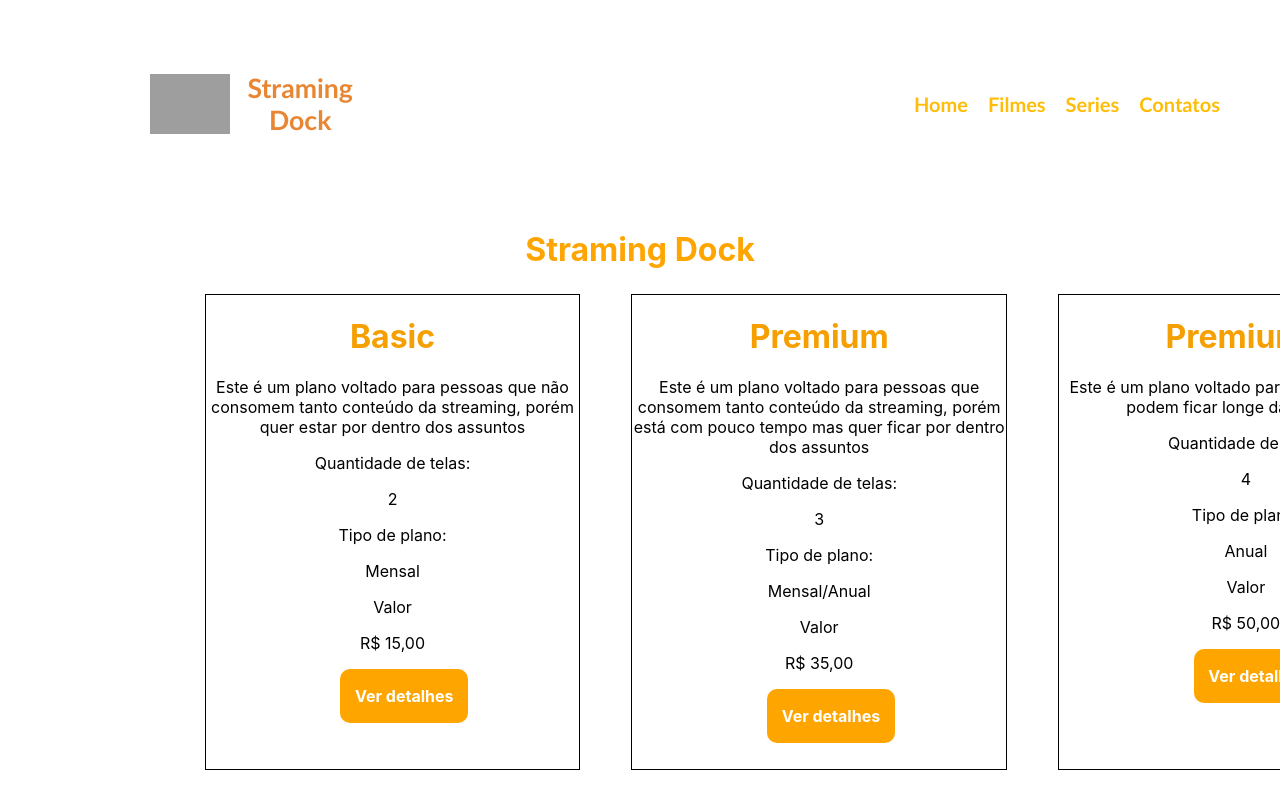
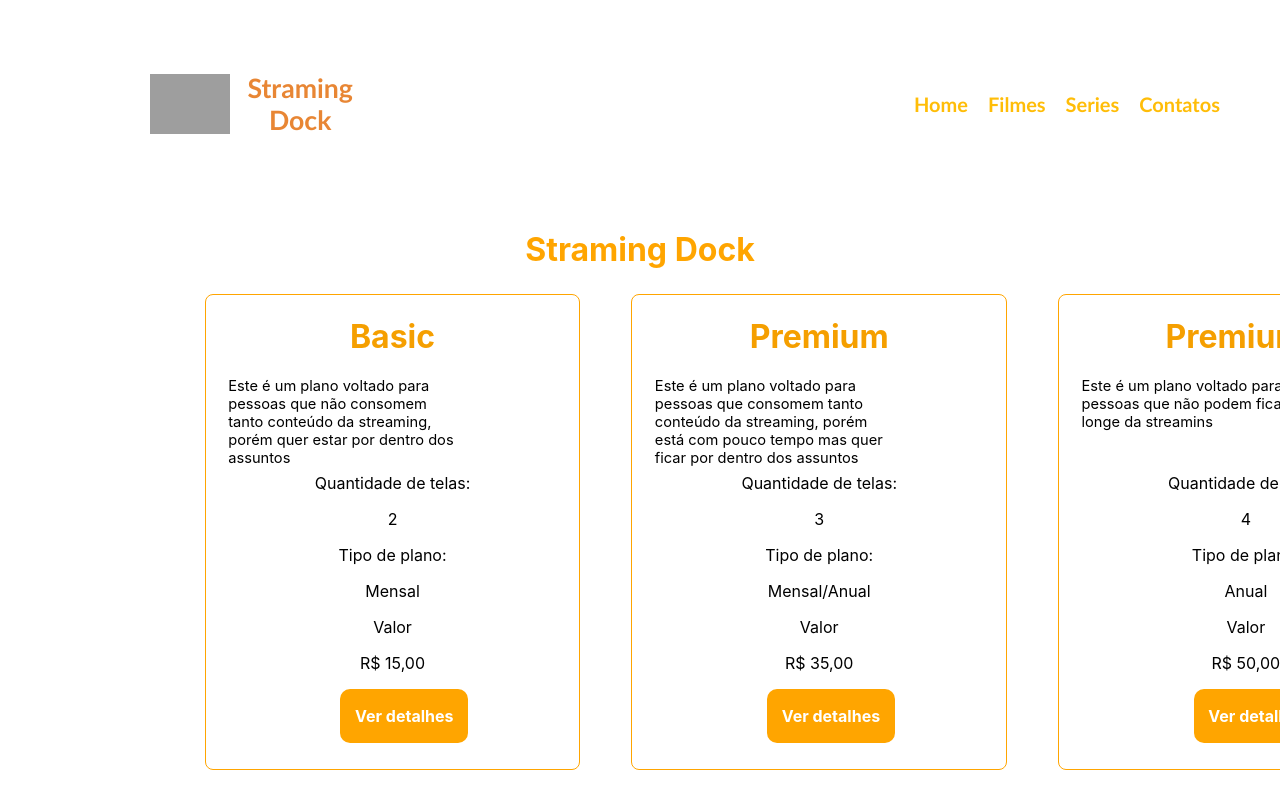
Before and after one commit to JonissonGomes/globotech-react, a React (Create React App) app in the folder streaming-academy/: page / in a window 1280 px wide. Shown: the top 800 px of the page. Built offline with nearby package versions, Linux system fonts and the light colour scheme; grey boxes are pictures that could not be loaded.

Commit message:
Estilizando borda dos planos e alinhando descrição

```diff
--- a/streaming-academy/src/pages/Home/index.css
+++ b/streaming-academy/src/pages/Home/index.css
@@ -11,16 +11,25 @@
     align-content: center;
 }
 
+.containerBorder {
+    width: 400px;
+    border: 1px solid orange;
+    border-radius: 8px;
+    margin-left: 4%;
+    padding-bottom: 2%;
+}
+
 .labelTitlePlan {
     font-size: 24pt;
     color: hsl(39, 100%, 48%);
 }
 
-.containerBorder {
-    width: 400px;
-    border: 1px solid black;
-    margin-left: 4%;
-    padding-bottom: 2%;
+.describeText {
+    width: 18.4vw;
+    height: 10vh;
+    text-align: left;
+    font-size: 11pt;
+    margin-left: 6%;
 }
 
 .buttonGeneric {
```
